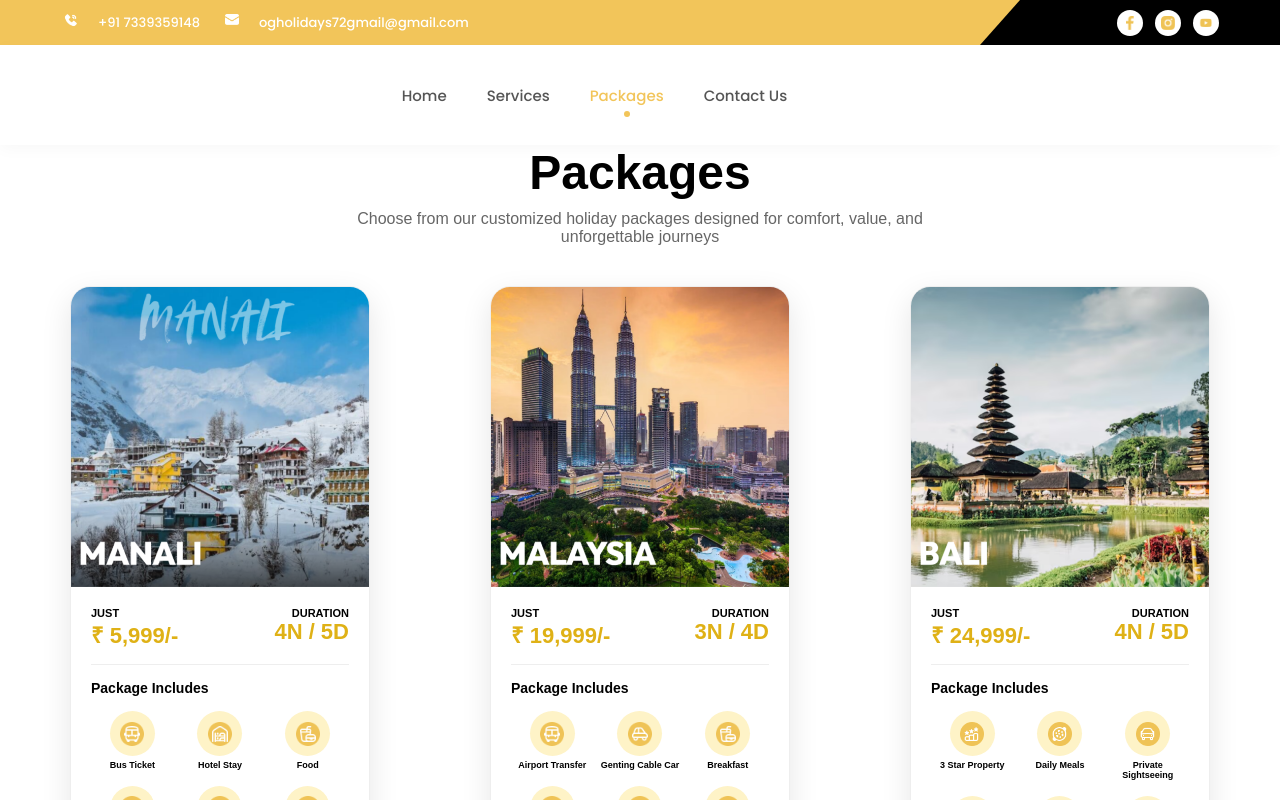
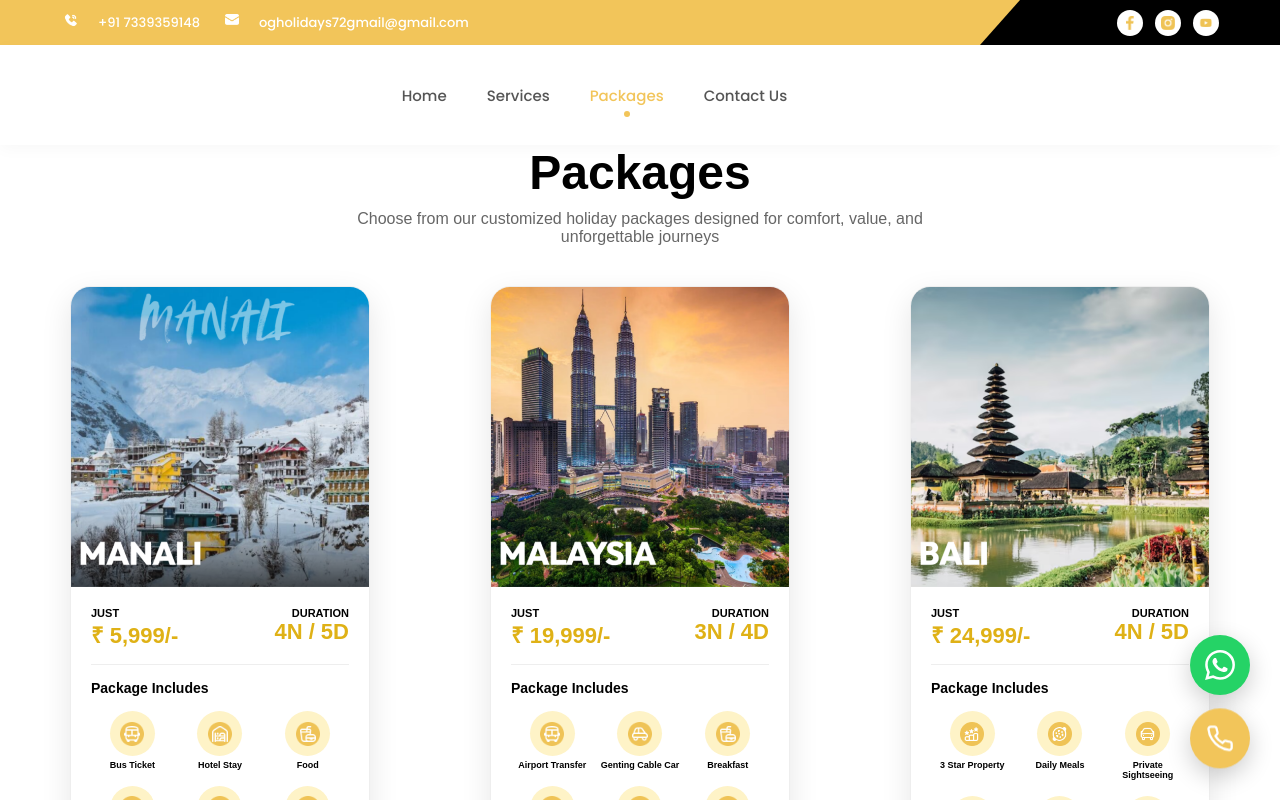
Before and after one commit to veeriaperumal/OG_Holidays, a React (Vite) app: page /packages in a window 1280 px wide. Shown: the top 800 px of the page. Built offline with nearby package versions, Linux system fonts and the light colour scheme.

Commit message:
Package page and Animation all

```diff
--- a/src/Pages/Packages.jsx
+++ b/src/Pages/Packages.jsx
@@ -150,6 +150,27 @@
           </div>
         ))}
       </div>
+                    {/* STICKY CONTACT BUTTONS */}
+<div className="floating-contact">
+  {/* WhatsApp Icon */}
+  <a
+    href="https://wa.me/message/URO5FLGSHZNON1"
+    className="floating-btn whatsapp-btn"
+    target="_blank"
+    rel="noopener noreferrer"
+  >
+    <svg viewBox="0 0 24 24" width="30" height="30" fill="currentColor">
+      <path d="M17.472 14.382c-.297-.149-1.758-.867-2.03-.967-.273-.099-.471-.148-.67.15-.197.297-.767.966-.94 1.164-.173.199-.347.223-.644.075-.297-.15-1.255-.463-2.39-1.475-.883-.788-1.48-1.761-1.653-2.059-.173-.297-.018-.458.13-.606.134-.133.298-.347.446-.52.149-.174.198-.298.298-.497.099-.198.05-.371-.025-.52-.075-.149-.669-1.612-.916-2.207-.242-.579-.487-.5-.669-.51-.173-.008-.371-.01-.57-.01-.198 0-.52.074-.792.372-.272.297-1.04 1.016-1.04 2.479 0 1.462 1.065 2.875 1.213 3.074.149.198 2.096 3.2 5.077 4.487.709.306 1.262.489 1.694.625.712.227 1.36.195 1.871.118.571-.085 1.758-.719 2.006-1.413.248-.694.248-1.289.173-1.413-.074-.124-.272-.198-.57-.347m-5.421 7.403h-.004a9.87 9.87 0 01-5.031-1.378l-.361-.214-3.741.982.998-3.648-.235-.374a9.86 9.86 0 01-1.51-5.26c.001-5.45 4.436-9.884 9.888-9.884 2.64 0 5.122 1.03 6.988 2.898a9.825 9.825 0 012.893 6.994c-.003 5.45-4.437 9.884-9.885 9.884m8.413-18.297A11.815 11.815 0 0012.05 0C5.495 0 .16 5.335.157 11.892c0 2.096.547 4.142 1.588 5.945L.057 24l6.305-1.654a11.882 11.882 0 005.683 1.448h.005c6.554 0 11.89-5.335 11.893-11.893a11.821 11.821 0 00-3.48-8.413Z"/>
+    </svg>
+  </a>
+
+  {/* Phone Icon */}
+  <a href="tel:+91 7339358148" className="floating-btn phone-btn">
+    <svg viewBox="0 0 24 24" width="28" height="28" fill="none" stroke="currentColor" strokeWidth="2" strokeLinecap="round" strokeLinejoin="round">
+      <path d="M22 16.92v3a2 2 0 0 1-2.18 2 19.79 19.79 0 0 1-8.63-3.07 19.5 19.5 0 0 1-6-6 19.79 19.79 0 0 1-3.07-8.67A2 2 0 0 1 4.11 2h3a2 2 0 0 1 2 1.72 12.84 12.84 0 0 0 .7 2.81 2 2 0 0 1-.45 2.11L8.09 9.91a16 16 0 0 0 6 6l1.27-1.27a2 2 0 0 1 2.11-.45 12.84 12.84 0 0 0 2.81.7A2 2 0 0 1 22 16.92z"></path>
+    </svg>
+  </a>
+</div>
     </div>
   );
 };
```
